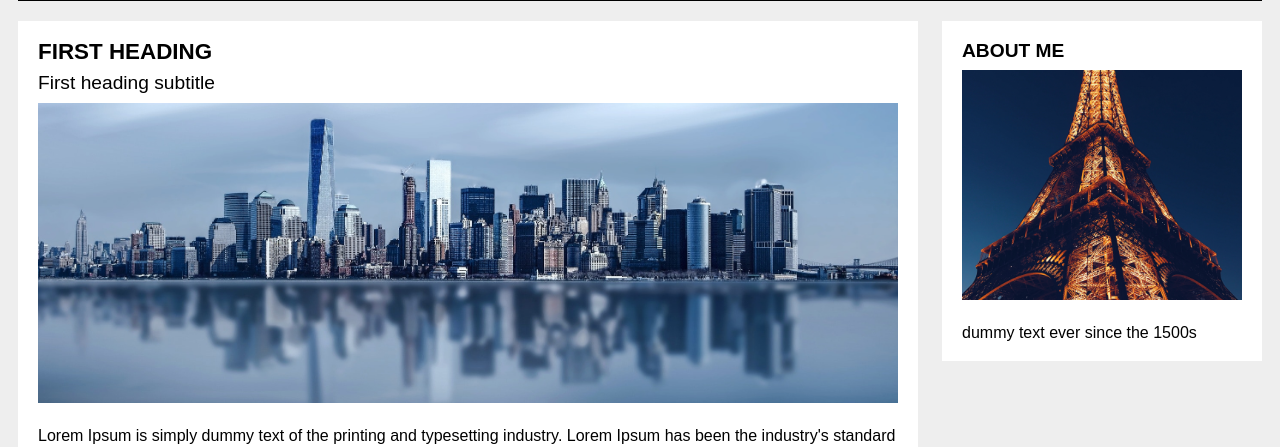
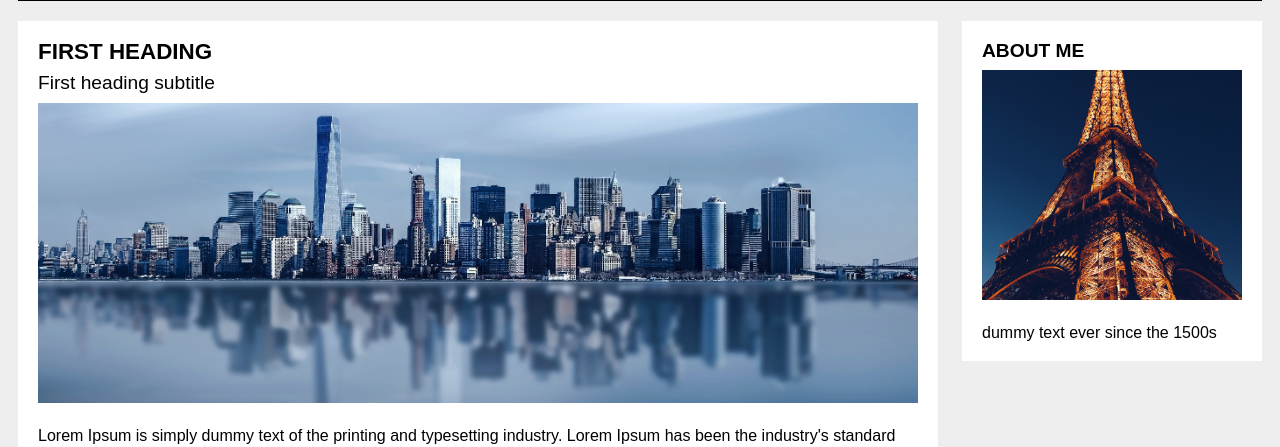
Before and after one commit to raphael94360/my-blog-bis, a React (Create React App) app: page / in a window 1280 px wide. Shown: the part 175-622 px from the top of the page. Built offline with nearby package versions, Linux system fonts and the light colour scheme.

Commit message:
modification width sur img

```diff
--- a/src/assets/css/main.scss
+++ b/src/assets/css/main.scss
@@ -35,7 +35,7 @@
     &--item img {
       object-fit: cover;
       object-position: center;
-      min-width: 280px;
+      min-width: 260px;
       max-height: 300px;
       background-color: #ddd;
       margin-bottom: 20px;
@@ -66,7 +66,7 @@
     img {
       object-fit: cover;
       object-position: center;
-      min-width: 280px;
+      min-width: 260px;
       max-height: 230px;
       background-color: #ddd;
       margin-bottom: 20px;
```
